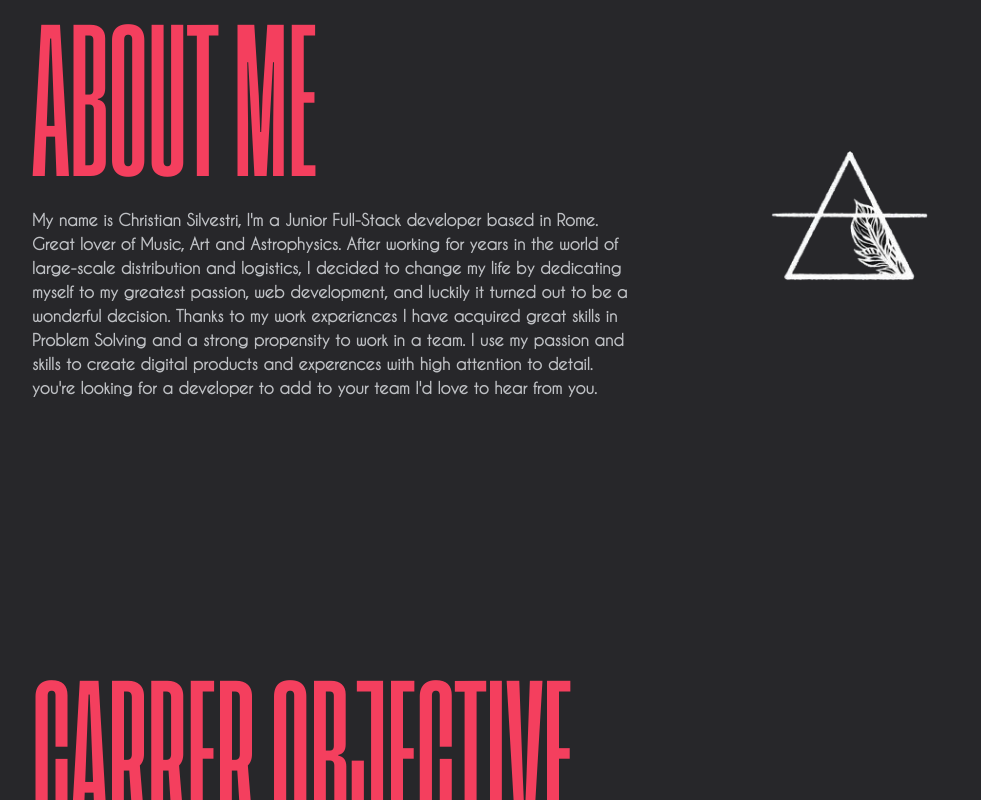
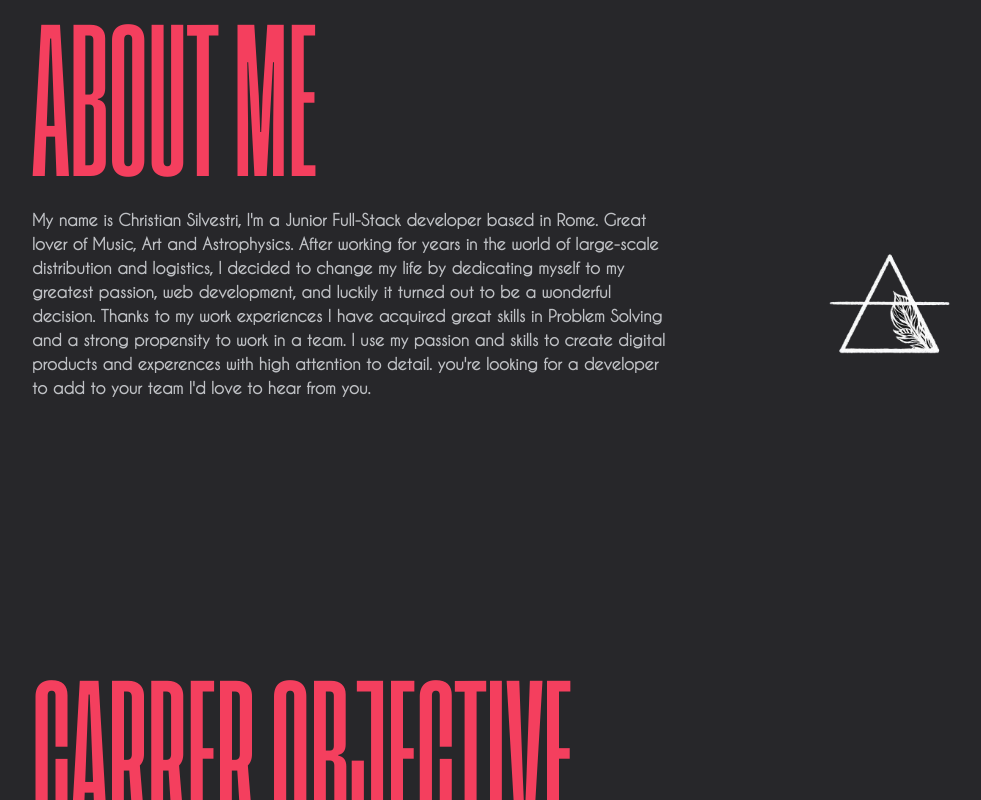
Before and after one commit to Christian-Silvestri/web, a React (Create React App) app: page / in a window 1280 px wide. Shown: the top 800 px of the page, without its empty margins (160-1141 px from the left). Built offline with nearby package versions, Linux system fonts and the light colour scheme.

Commit message:
beta test 0.5

```diff
--- a/src/component/About.js
+++ b/src/component/About.js
@@ -40,7 +40,7 @@ function About() {
             “richer, smarter and happier.`}
         logo={tr3}
       />
-      <div className='flex flex-col gap-12'>
+      {/* <div className='flex flex-col gap-12'> */}
         <InfoCard
           title={'education'}
 
@@ -59,31 +59,40 @@ function About() {
           true web application with agile methodologies`}
           logo={tr4}
         />
-      </div>
+      {/* </div> */}
     </div>
   )
 }
 
 
 function InfoCard(props) {
+
+  const animation = {
+    hidden: {
+      opacity: 0,
+    },
+    visible: {
+      opacity: 1,
+      transition: {
+        duration: 1,
+        ease: 'linear'
+      }
+    }
+  }
+
   return (
-    <div className='px-4 lg:px-12 xl:px-48  '>
-      {/* <div className='flex justify-between w-full h-full items-end'>
-        <h1 className='text-9xl lg:text-9xl xl:text-10xl 2xl:text-11xl  '>{props.title}</h1>
-        <img src={props.logo} alt='' className='max-h-[80px] lg:max-h-[100px] xl:max-h-[130px] 2xl:min-h-[200px]' />
-      </div>
-      <div className='pt-4 2xl:pt-8 lg:w-2/3'>
-        <p className='text-xl 2xl:text-2xl'>
-          {props.para}
-        </p>
-      </div> */}
-      <div className='flex h-full items-center justify-between'>
-        <div className='flex flex-col lg:w-2/3'>
-          <h1 className='text-9xl lg:text-9xl xl:text-10xl 2xl:text-11xl pb-4 2xl:pb-8'>{props.title}</h1>
-          <p className='text-md 2xl:text-2xl'>{props.para}</p>
+    <div className='px-4 lg:pl-12 xl:pl-48 2xl:pl-72  '>
+      <motion.div initial={'hidden'} whileInView={'visible'} viewport={{once: false, amount: 0.5 }} variants={animation} className=''>
+        <h1 className='text-9xl lg:text-9xl xl:text-10xl 2xl:text-11xl pb-4 2xl:pb-8'>{props.title}</h1>
+        <div className='flex items-center justify-between gap-4 md:gap-0'>
+          <div className='w-[80%] md:w-[60%] 2xl:w-[50%]'>
+            <p className='text-md lg:text:xl 2xl:text-xl'>{props.para}</p>
+          </div>
+          <div className='md:w-[40%] 2xl:w-[50%] flex justify-center'>
+            <img src={props.logo} alt='' className='max-h-[80px] lg:max-h-[100px] xl:max-h-[100px] 2xl:min-h-[150px]' />
+          </div>
         </div>
-        <img src={props.logo} alt='' className='max-h-[80px] lg:max-h-[100px] xl:max-h-[130px] 2xl:min-h-[200px]' />
-      </div>
+      </motion.div>
     </div>
   )
 }
```
